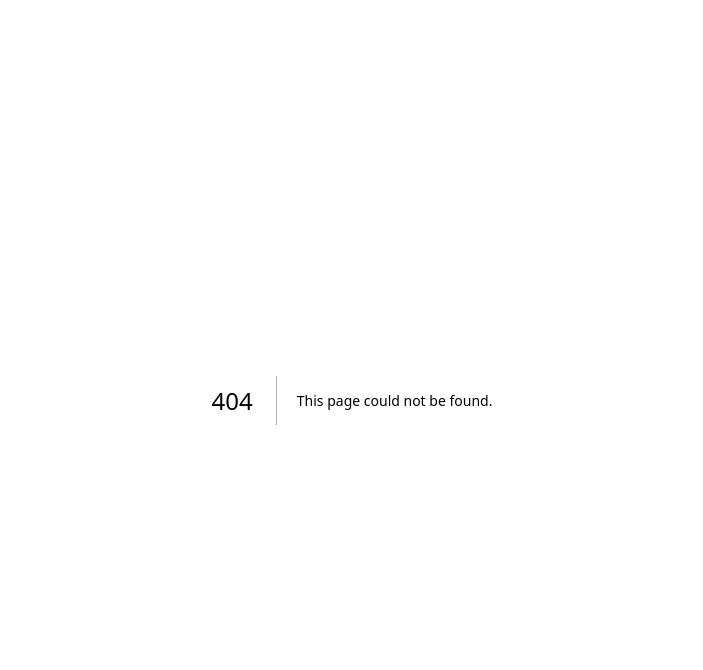
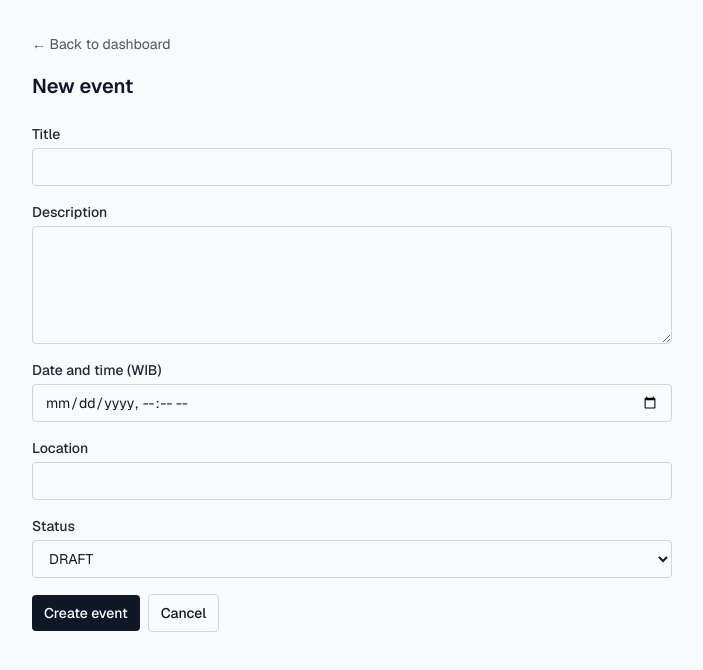
Before and after one commit to pepayaz/ieee-itb-event-management, a Next.js app: page /admin/events/new in a window 1280 px wide. Before the commit this address had no page. Shown: the top 670 px of the page, without its empty margins (288-991 px from the left). Built offline with nearby package versions, Linux system fonts and the light colour scheme.

Commit message:
feat: add reusable event form with create and edit pages

```diff
--- /dev/null
+++ b/src/app/admin/events/[id]/edit/page.tsx
@@ -0,0 +1,46 @@
+import Link from "next/link";
+import { notFound } from "next/navigation";
+
+import { EventForm } from "@/components/EventForm";
+import { toDateTimeLocalValue } from "@/lib/format";
+import { prisma } from "@/lib/prisma";
+
+export default async function EditEventPage({
+  params,
+}: {
+  params: Promise<{ id: string }>;
+}) {
+  const { id } = await params;
+  const event = await prisma.event.findUnique({ where: { id } });
+
+  if (!event) {
+    notFound();
+  }
+
+  return (
+    <main className="mx-auto w-full max-w-2xl px-4 py-8">
+      <Link
+        href="/admin/dashboard"
+        className="text-sm text-gray-600 hover:underline"
+      >
+        &larr; Back to dashboard
+      </Link>
+      <h1 className="mt-4 mb-6 text-xl font-semibold text-gray-900">
+        Edit event
+      </h1>
+      <EventForm
+        mode="edit"
+        eventId={event.id}
+        initialData={{
+          title: event.title,
+          description: event.description,
+          // Konversi ke waktu dinding WIB dilakukan di server supaya nilai
+          // yang tampil tidak bergantung pada zona waktu browser admin.
+          date: toDateTimeLocalValue(event.date),
+          location: event.location,
+          status: event.status,
+        }}
+      />
+    </main>
+  );
+}
--- /dev/null
+++ b/src/app/admin/events/new/page.tsx
@@ -0,0 +1,20 @@
+import Link from "next/link";
+
+import { EventForm } from "@/components/EventForm";
+
+export default function NewEventPage() {
+  return (
+    <main className="mx-auto w-full max-w-2xl px-4 py-8">
+      <Link
+        href="/admin/dashboard"
+        className="text-sm text-gray-600 hover:underline"
+      >
+        &larr; Back to dashboard
+      </Link>
+      <h1 className="mt-4 mb-6 text-xl font-semibold text-gray-900">
+        New event
+      </h1>
+      <EventForm mode="create" />
+    </main>
+  );
+}
--- /dev/null
+++ b/src/components/EventForm.tsx
@@ -0,0 +1,211 @@
+"use client";
+
+import { useRouter } from "next/navigation";
+import Link from "next/link";
+import { useState } from "react";
+
+import { fromDateTimeLocalValue } from "@/lib/format";
+import { EVENT_STATUSES, eventSchema } from "@/lib/validation";
+
+export type EventFormValues = {
+  title: string;
+  description: string;
+  date: string;
+  location: string;
+  status: (typeof EVENT_STATUSES)[number];
+};
+
+type EventFormProps = {
+  mode: "create" | "edit";
+  initialData?: EventFormValues;
+  eventId?: string;
+};
+
+const EMPTY_VALUES: EventFormValues = {
+  title: "",
+  description: "",
+  date: "",
+  location: "",
+  status: "DRAFT",
+};
+
+export function EventForm({ mode, initialData, eventId }: EventFormProps) {
+  const router = useRouter();
+  const [values, setValues] = useState<EventFormValues>(
+    initialData ?? EMPTY_VALUES,
+  );
+  const [fieldErrors, setFieldErrors] = useState<Record<string, string>>({});
+  const [formError, setFormError] = useState<string | null>(null);
+  const [isPending, setIsPending] = useState(false);
+
+  function update<K extends keyof EventFormValues>(
+    key: K,
+    value: EventFormValues[K],
+  ) {
+    setValues((current) => ({ ...current, [key]: value }));
+  }
+
+  async function handleSubmit(event: React.FormEvent<HTMLFormElement>) {
+    event.preventDefault();
+    setFormError(null);
+    setFieldErrors({});
+
+    // Input datetime-local mengirim string naif. Ia diubah menjadi ISO
+    // beroffset WIB lebih dulu supaya yang divalidasi sama persis dengan
+    // yang dikirim ke server.
+    const isoDate = values.date ? fromDateTimeLocalValue(values.date) : "";
+    const parsed = eventSchema.safeParse({ ...values, date: isoDate });
+
+    if (!parsed.success) {
+      const errors: Record<string, string> = {};
+
+      for (const issue of parsed.error.issues) {
+        const field = issue.path[0]?.toString();
+
+        if (field && !errors[field]) {
+          errors[field] = issue.message;
+        }
+      }
+
+      setFieldErrors(errors);
+      return;
+    }
+
+    setIsPending(true);
+
+    try {
+      const response = await fetch(
+        mode === "create" ? "/api/events" : `/api/events/${eventId}`,
+        {
+          method: mode === "create" ? "POST" : "PUT",
+          headers: { "Content-Type": "application/json" },
+          body: JSON.stringify({ ...values, date: isoDate }),
+        },
+      );
+
+      if (!response.ok) {
+        const body = await response.json().catch(() => null);
+        const message = body?.error?.message ?? "Could not save the event.";
+        const field = body?.error?.field;
+
+        if (field) {
+          setFieldErrors({ [field]: message });
+        } else {
+          setFormError(message);
+        }
+
+        return;
+      }
+
+      router.push("/admin/dashboard");
+      router.refresh();
+    } catch {
+      setFormError("Could not reach the server. Check your connection.");
+    } finally {
+      setIsPending(false);
+    }
+  }
+
+  return (
+    <form onSubmit={handleSubmit} noValidate className="flex flex-col gap-4">
+      <Field label="Title" error={fieldErrors.title}>
+        <input
+          name="title"
+          value={values.title}
+          onChange={(event) => update("title", event.target.value)}
+          className="rounded border border-gray-300 px-3 py-2 text-sm"
+        />
+      </Field>
+
+      <Field label="Description" error={fieldErrors.description}>
+        <textarea
+          name="description"
+          rows={5}
+          value={values.description}
+          onChange={(event) => update("description", event.target.value)}
+          className="rounded border border-gray-300 px-3 py-2 text-sm"
+        />
+      </Field>
+
+      <Field label="Date and time (WIB)" error={fieldErrors.date}>
+        <input
+          name="date"
+          type="datetime-local"
+          value={values.date}
+          onChange={(event) => update("date", event.target.value)}
+          className="rounded border border-gray-300 px-3 py-2 text-sm"
+        />
+      </Field>
+
+      <Field label="Location" error={fieldErrors.location}>
+        <input
+          name="location"
+          value={values.location}
+          onChange={(event) => update("location", event.target.value)}
+          className="rounded border border-gray-300 px-3 py-2 text-sm"
+        />
+      </Field>
+
+      <Field label="Status" error={fieldErrors.status}>
+        <select
+          name="status"
+          value={values.status}
+          onChange={(event) =>
+            update("status", event.target.value as EventFormValues["status"])
+          }
+          className="rounded border border-gray-300 px-3 py-2 text-sm"
+        >
+          {EVENT_STATUSES.map((status) => (
+            <option key={status} value={status}>
+              {status}
+            </option>
+          ))}
+        </select>
+      </Field>
+
+      {formError ? (
+        <p role="alert" className="text-sm text-red-700">
+          {formError}
+        </p>
+      ) : null}
+
+      <div className="flex items-center gap-2">
+        <button
+          type="submit"
+          disabled={isPending}
+          className="rounded bg-gray-900 px-3 py-2 text-sm font-medium text-white hover:bg-gray-800 disabled:opacity-60"
+        >
+          {isPending
+            ? "Saving..."
+            : mode === "create"
+              ? "Create event"
+              : "Save changes"}
+        </button>
+        <Link
+          href="/admin/dashboard"
+          className="rounded border border-gray-300 px-3 py-2 text-sm font-medium hover:bg-gray-50"
+        >
+          Cancel
+        </Link>
+      </div>
+    </form>
+  );
+}
+
+function Field({
+  label,
+  error,
+  children,
+}: {
+  label: string;
+  error?: string;
+  children: React.ReactNode;
+}) {
+  return (
+    <label className="flex flex-col gap-1">
+      <span className="text-sm font-medium text-gray-800">{label}</span>
+      {children}
+      {error ? <span className="text-sm text-red-700">{error}</span> : null}
+    </label>
+  );
+}
```
